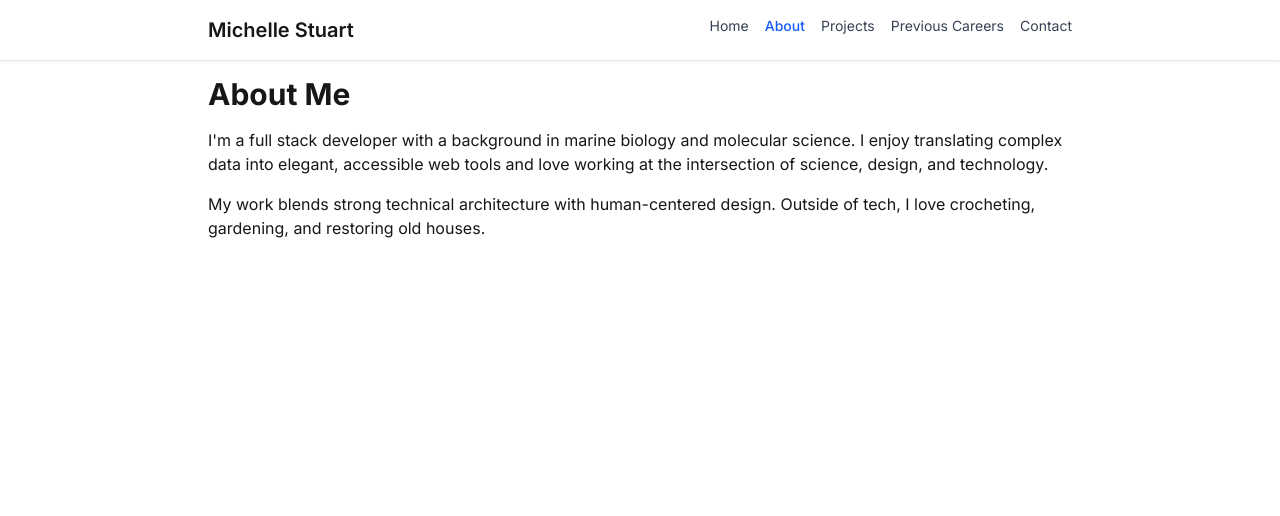
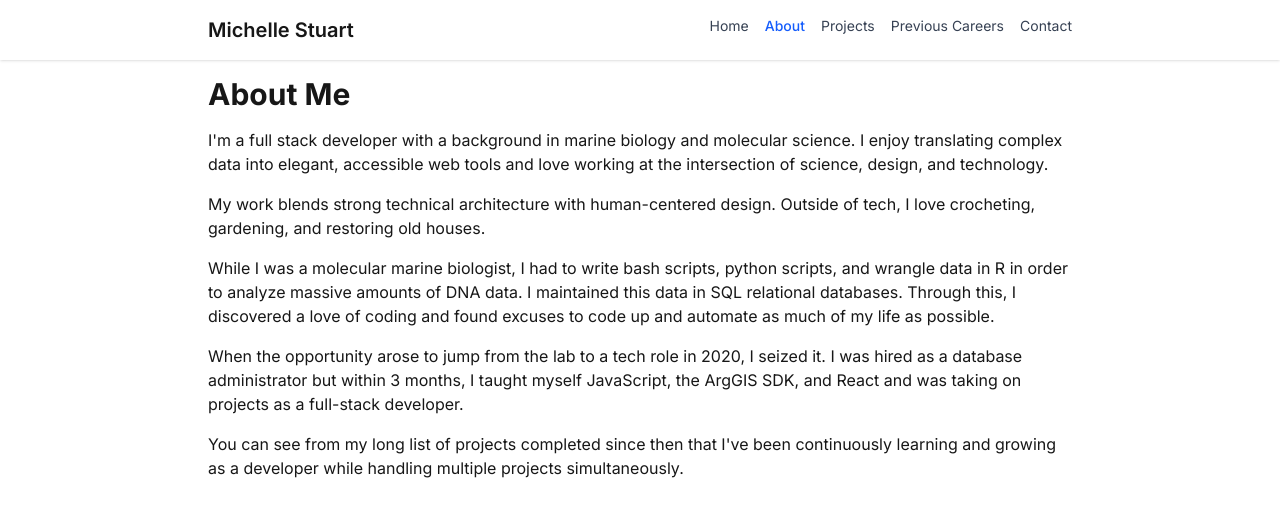
Before and after one commit to mstuart1/portfolio, a Next.js app: page /about in a window 1280 px wide. Shown: the top 516 px of the page. Built offline with nearby package versions, Linux system fonts and the light colour scheme.

Commit message:
add to about page

```diff
--- a/app/about/page.tsx
+++ b/app/about/page.tsx
@@ -9,6 +9,11 @@ export default function AboutPage() {
         <p>
           My work blends strong technical architecture with human-centered design. Outside of tech, I love crocheting, gardening, and restoring old houses.
         </p>
+        <p>While I was a molecular marine biologist, I had to write bash scripts, python scripts, and wrangle data in R in order to analyze massive amounts of DNA data.  I maintained this data in SQL relational databases.  Through this, I discovered a love of coding and found excuses to code up and automate as much of my life as possible.</p>
+
+        <p> When the opportunity arose to jump from the lab to a tech role in 2020, I seized it. I was hired as a database administrator but within 3 months, I taught myself JavaScript, the ArgGIS SDK, and React and was taking on projects as a full-stack developer.</p>
+
+      <p> You can see from my long list of projects completed since then that I've been continuously learning and growing as a developer while handling multiple projects simultaneously.</p>
       </section>
     )
   }
```
